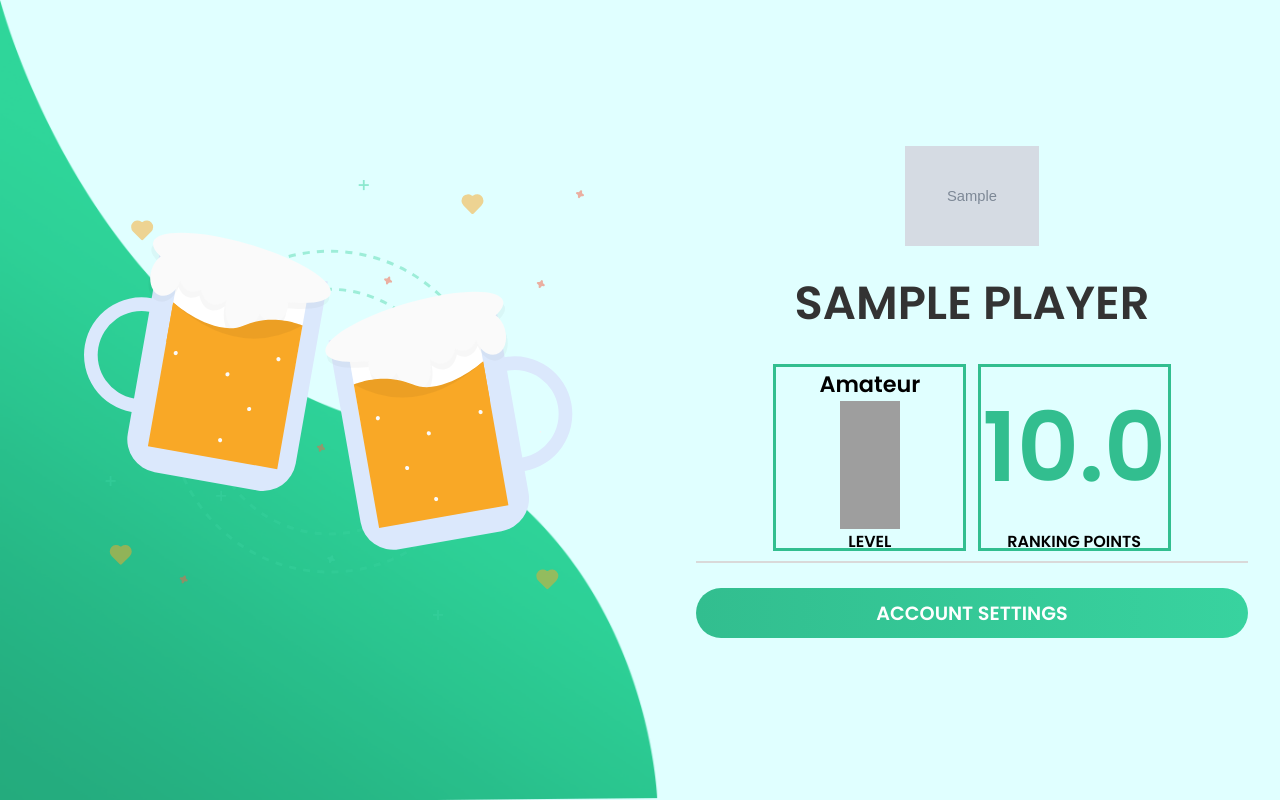
After one commit to patryktomaszewski/BeerPongChampions, a Django app: template beerpongchampions/championship/templates/championship/account_view.html in a window 1280 px wide. The commit adds this page. Run offline with Django 3.2, Linux system fonts and the light colour scheme; tables that the repository leaves empty hold one stand-in row (values such as "Sample post"); the template is opened without the code that fills it: values that come from a table or form of the project are taken from there, most other values are stand-ins (such as "Sample title", 1, 10 or a date in 2020); grey boxes marked "Sample" are stand-in pictures; some libraries are stand-ins or nearby versions; grey boxes are pictures that could not be loaded.

Commit message:
account view page implementation

```diff
--- a/beerpongchampions/beerpongchampions/settings.py
+++ b/beerpongchampions/beerpongchampions/settings.py
@@ -38,6 +38,7 @@ INSTALLED_APPS = [
     'django.contrib.messages',
     'django.contrib.staticfiles',
     'championship.apps.ChampionshipConfig',
+    'django_filters',
 ]
 
 MIDDLEWARE = [
@@ -123,3 +124,7 @@ STATIC_URL = '/static/'
 STATICFILES_DIRS = [
     os.path.join(BASE_DIR, 'static')
 ]
+
+MEDIA_URL = '/images/'
+
+MEDIA_ROOT = os.path.join(BASE_DIR, 'static/images')
--- a/beerpongchampions/beerpongchampions/urls.py
+++ b/beerpongchampions/beerpongchampions/urls.py
@@ -13,10 +13,16 @@ Including another URLconf
     1. Import the include() function: from django.urls import include, path
     2. Add a URL to urlpatterns:  path('blog/', include('blog.urls'))
 """
+
 from django.contrib import admin
+from django.conf.urls.static import static
 from django.urls import path, include
+from django.conf import settings
+
 
 urlpatterns = [
     path('admin/', admin.site.urls),
     path('', include('championship.urls')),
 ]
+
+urlpatterns += static(settings.MEDIA_URL, document_root = settings.MEDIA_ROOT)
--- a/beerpongchampions/championship/apps.py
+++ b/beerpongchampions/championship/apps.py
@@ -3,3 +3,6 @@ from django.apps import AppConfig
 
 class ChampionshipConfig(AppConfig):
     name = 'championship'
+
+    def ready(self):
+        import championship.signals
--- a/beerpongchampions/championship/models.py
+++ b/beerpongchampions/championship/models.py
@@ -12,12 +12,13 @@ class Player(models.Model):
         ('World Class', 'World Class'),
         ('Champion', 'Champion'),
     )
+
     user = models.OneToOneField(User, null=True, blank=True, on_delete=models.CASCADE)
     name = models.CharField(max_length=200, null=True)
-    email = models.EmailField(max_length=200, null=True)
+    email = models.CharField(max_length=200, null=True)
     date_created = models.DateTimeField(auto_now_add=True, null=True)
-    points = models.FloatField(null=True)
-    player_level = models.CharField(max_length=200, null=True, choices=Level)
+    points = models.FloatField(null=True, default=0.0)
+    player_level = models.CharField(max_length=200, null=True, choices=Level, default="Amateur")
     profile_pic = models.ImageField(default="profile_pic_default.png", null=True, blank=True)
 
 
--- /dev/null
+++ b/beerpongchampions/championship/templates/championship/account_settings.html
@@ -0,0 +1 @@
+<h4>settings</h4>
--- /dev/null
+++ b/beerpongchampions/championship/templates/championship/account_view.html
@@ -0,0 +1,60 @@
+
+{% load static %}
+<!DOCTYPE html>
+<html>
+<head>
+	<title>BeerPong Champions</title>
+	<link rel="stylesheet" type="text/css" href="{% static '/css/account_view.css'%}">
+	<link href="https://fonts.googleapis.com/css?family=Poppins:600&display=swap" rel="stylesheet">
+	<script src="https://kit.fontawesome.com/a81368914c.js"></script>
+	<meta name="viewport" content="width=device-width, initial-scale=1">
+</head>
+<body>
+    <img class="wave" src="{% static 'images/wave.png' %}">
+    <div class="container">
+        <div class="img">
+            <img src="{% static '/images/undraw_Beer_celebration_cefj.svg' %}">
+        </div>
+        <div class="login-content">
+            <div class="profile">
+
+                <img src="{{ player.profile_pic.url }}">
+
+                <h2 class="title">{{ player.name.capitalize }}</h2>
+                <div class="input-div one">
+                    <div class="level">
+                        <div class="value">
+                            <p> {{ player.player_level }}</p>
+
+                            <img src="{{ graphic }}">
+                        </div>
+                        <div class="description">
+                            LEVEL
+                        </div>
+                    </div>
+                    <div class="points">
+                        <div class="value">
+                            <div>
+                                {{ player.points }}
+                            </div>
+
+                        </div>
+                        <div class="description">
+                            RANKING POINTS
+                        </div>
+                    </div>
+
+                </div>
+
+                <form action="" method="POST">
+                    {% csrf_token %}
+                    <input type="submit" class="btn" value="Account Settings">
+                </form>
+
+            </div>
+        </div>
+    </div>
+    <script type="text/javascript" src="http://code.jquery.com/jquery-1.6.2.js"></script>
+    <script type="text/javascript" src="{% static '/js/account_view.js' %}"></script>
+</body>
+</html>
--- a/beerpongchampions/championship/templates/championship/home.html
+++ b/beerpongchampions/championship/templates/championship/home.html
@@ -36,7 +36,7 @@
 
     <div class="break"></div> <!-- break row-->
 
-    <a class="circle" style="display:block" href={% url 'login' %}>
+    <a class="circle" style="display:block" href={% url 'accountView'  %}>
         <div class="text">
             <p>Your Profile</p>
         </div>
--- a/beerpongchampions/championship/urls.py
+++ b/beerpongchampions/championship/urls.py
@@ -6,4 +6,6 @@ urlpatterns = [
     path('login/', views.loginPage, name="login"),
     path('register/', views.registerPage, name="register"),
     path('leaderboard/', views.leaderboard, name="leaderboard"),
+    path('accountView/<pk>', views.accountView, name="accountView"),
+    path('accountSettings/<pk>', views.accountSettings, name="accountSettings"),
 ]
--- /dev/null
+++ b/beerpongchampions/static/css/account_view.css
@@ -0,0 +1,283 @@
+*{
+	padding: 0;
+	margin: 0;
+	box-sizing: border-box;
+}
+
+body{
+    font-family: 'Poppins', sans-serif;
+    overflow: auto;
+	background-color:  #E0FFFF;
+}
+
+.wave{
+	position: fixed;
+	bottom: 0;
+	left: 0;
+	height: 100%;
+	z-index: -1;
+}
+
+.container{
+    width: 100vw;
+    height: 100vh;
+    display: grid;
+    grid-template-columns: repeat(2, 1fr);
+    grid-gap :7rem;
+    padding: 0 2rem;
+}
+
+.img{
+	display: flex;
+	justify-content: flex-end;
+	align-items: center;
+}
+
+.login-content{
+	display: flex;
+	justify-content: flex-start;
+	align-items: center;
+	text-align: center;
+}
+
+.img img{
+	width: 500px;
+}
+
+.profile{
+	width: 100%;
+}
+
+.login-content img{
+    height: 100px;
+}
+
+.login-content h2{
+	margin: 15px 0;
+	color: #333;
+	text-transform: uppercase;
+	font-size: 2.9rem;
+}
+
+.login-content .input-div{
+	position: relative;
+    display: grid;
+    grid-template-columns: 7% 93%;
+    margin: 25px 0;
+    padding: 5px 0;
+    border-bottom: 2px solid #d9d9d9;
+}
+
+.login-content .input-div.one{
+	margin-top: 0;
+	display: flex;
+	justify-content: center;
+
+}
+/*.input-div.one .level{*/
+/*	border: solid #333333;*/
+/*	width: 35%;*/
+/*	margin: 1%;*/
+/*	display: flex;*/
+/*	flex-direction: column;*/
+/*	justify-content: space-around;*/
+/*}*/
+
+
+.points, .level {
+	border: solid  #32be8f;
+	width: 35%;
+	margin: 1%;
+	display: flex;
+	flex-direction: column;
+	justify-content: space-around;
+}
+.value > img{
+	width: 60px;
+	height: 160px;
+	align-items: center;
+
+}
+
+div > .value{
+	height: 90%;
+	width: 100%;
+	margin: 0;
+	font-size: 1.4rem;
+	display: flex;
+	flex-direction: column;
+	justify-content: space-around;
+	align-items: center;
+}
+
+.value >div{
+	font-size: 6rem;
+	color: #32be8f;
+}
+
+div > .description{
+	height: 10%;
+	width: 100%;
+	margin: 0;
+	align-items: center;
+}
+
+
+.i{
+	color: #d9d9d9;
+	display: flex;
+	justify-content: center;
+	align-items: center;
+}
+
+.i i{
+	transition: .3s;
+}
+
+.input-div > div{
+    position: relative;
+	height: 45px;
+}
+
+.input-div > div > h5{
+	position: absolute;
+	left: 10px;
+	top: 50%;
+	transform: translateY(-50%);
+	color: #999;
+	font-size: 18px;
+	transition: .3s;
+}
+
+.input-div:before, .input-div:after{
+	content: '';
+	position: absolute;
+	bottom: -2px;
+	width: 0%;
+	height: 2px;
+	background-color: #38d39f;
+	transition: .4s;
+}
+
+.input-div:before{
+	right: 50%;
+}
+
+.input-div:after{
+	left: 50%;
+}
+
+.input-div.focus:before, .input-div.focus:after{
+	width: 50%;
+}
+
+.input-div.focus > div > h5{
+	top: -5px;
+	font-size: 15px;
+}
+
+.input-div.focus > .i > i{
+	color: #38d39f;
+}
+
+.input-div > div > input{
+	position: absolute;
+	left: 0;
+	top: 0;
+	width: 100%;
+	height: 100%;
+	border: none;
+	outline: none;
+	background: none;
+	padding: 0.5rem 0.7rem;
+	font-size: 1.2rem;
+	color: #555;
+	font-family: 'poppins', sans-serif;
+}
+
+.input-div.pass{
+	margin-bottom: 4px;
+}
+
+a{
+	display: inline-block;
+	text-align: right;
+	text-decoration: none;
+	color: #999;
+	font-size: 0.9rem;
+	transition: .3s;
+
+}
+
+a:hover{
+	color: #38d39f;
+}
+
+.links{
+	justify-content: space-around;
+}
+
+.btn{
+	display: block;
+	width: 100%;
+	height: 50px;
+	border-radius: 25px;
+	outline: none;
+	border: none;
+	background-image: linear-gradient(to right, #32be8f, #38d39f, #32be8f);
+	background-size: 200%;
+	font-size: 1.2rem;
+	color: #fff;
+	font-family: 'Poppins', sans-serif;
+	text-transform: uppercase;
+	margin: 1rem 0;
+	cursor: pointer;
+	transition: .5s;
+}
+.btn:hover{
+	background-position: right;
+}
+
+
+
+@media screen and (max-width: 1050px){
+	.container{
+		grid-gap: 5rem;
+	}
+}
+
+@media screen and (max-width: 1000px){
+	.profile{
+		width: 100%;
+	}
+
+	.login-content h2{
+        font-size: 2.4rem;
+        margin: 8px 0;
+	}
+
+	.img img{
+		width: 400px;
+	}
+}
+
+@media screen and (max-width: 900px){
+	.container{
+		grid-template-columns: 1fr;
+	}
+
+	.img{
+		display: none;
+	}
+
+	.wave{
+		display: none;
+	}
+
+	.login-content{
+		justify-content: center;
+	}
+	body{
+		overflow: auto;
+	}
+}
--- /dev/null
+++ b/beerpongchampions/static/js/account_view.js
@@ -0,0 +1,9 @@
+var cw = $('.level').width();
+$('.level').css({
+    'height': cw + 'px'
+});
+
+var cw2 = $('.points').width();
+$('.points').css({
+    'height': cw2 + 'px'
+});
```
Also changed, not shown: beerpongchampions/championship/signals.py (added, +16 -0 lines), beerpongchampions/championship/views.py (+25 -0 lines), beerpongchampions/championship/migrations/0002_auto_20210211_0009.py (added), beerpongchampions/static/css/account_settings.css (added), beerpongchampions/static/images/desperados.png (added), beerpongchampions/static/images/harnas.png (added), beerpongchampions/static/images/kuflowe.png (added), beerpongchampions/static/images/lechfree.png (added), beerpongchampions/static/images/tyskie.png (added).
